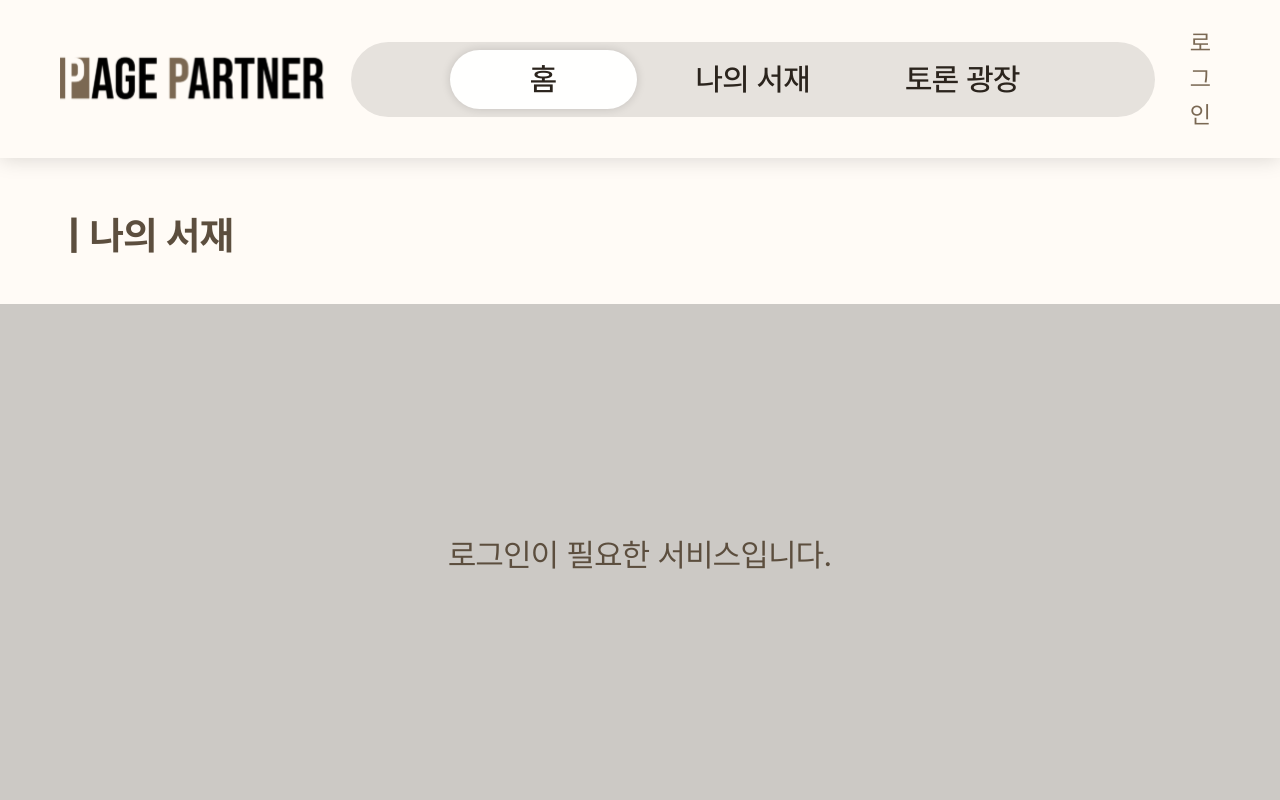
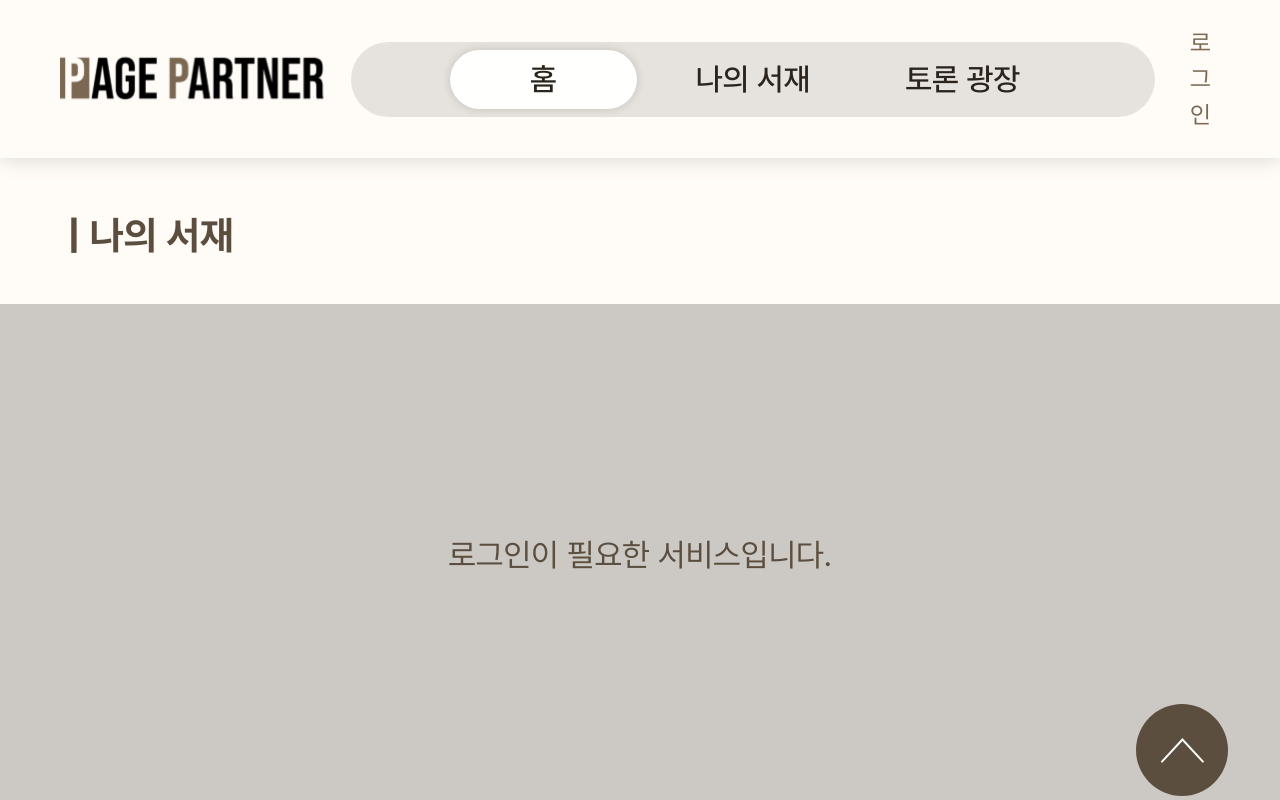
Before and after one commit to DSWU-UMC-9th/UMC-9th-TEAM-WEB-FE, a React (Vite) app: page / in a window 1280 px wide. Shown: the top 800 px of the page. Built offline with nearby package versions, Linux system fonts and the light colour scheme.

Commit message:
✨ Feat: 플로팅 버튼 퍼블리싱 (#15)

```diff
--- /dev/null
+++ b/src/components/FloatingButton.tsx
@@ -0,0 +1,20 @@
+import ArrowIcon from '@assets/icon-arrow-up.svg?react';
+
+const FloatingButton = () => {
+  const scrollToTop = () => {
+    window.scrollTo({
+      top: 0,
+      behavior: 'smooth',
+    });
+  };
+
+  return (
+    <div
+      onClick={scrollToTop}
+      className="size-[92px] bg-brown-dark fixed right-[52px] bottom-[4px] rounded-full flex items-center justify-center cursor-pointer">
+      <ArrowIcon />
+    </div>
+  );
+};
+
+export default FloatingButton;
--- a/src/layouts/HomeLayout.tsx
+++ b/src/layouts/HomeLayout.tsx
@@ -1,6 +1,7 @@
 import { Outlet } from 'react-router-dom';
 import Navbar from '@/components/Navbar';
 import ScrollToTop from '@/utils/ScrollToTop';
+import FloatingButton from '@/components/FloatingButton';
 
 const HomeLayout = () => {
   return (
@@ -11,6 +12,8 @@ const HomeLayout = () => {
       <div className="flex-1">
         <Outlet />
       </div>
+
+      <FloatingButton />
     </div>
   );
 };
```
Also changed, not shown: src/assets/icon-arrow-up.svg (added).
